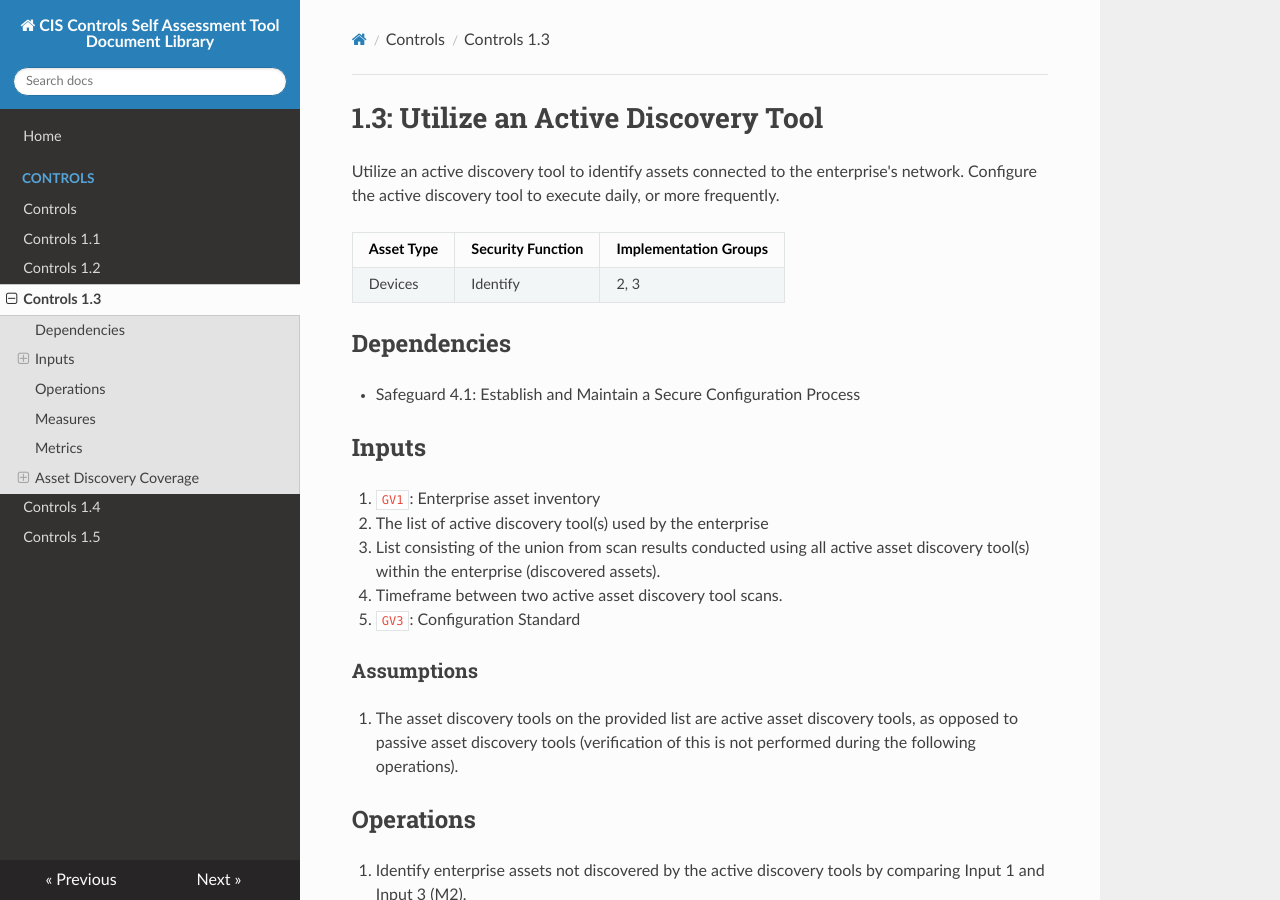
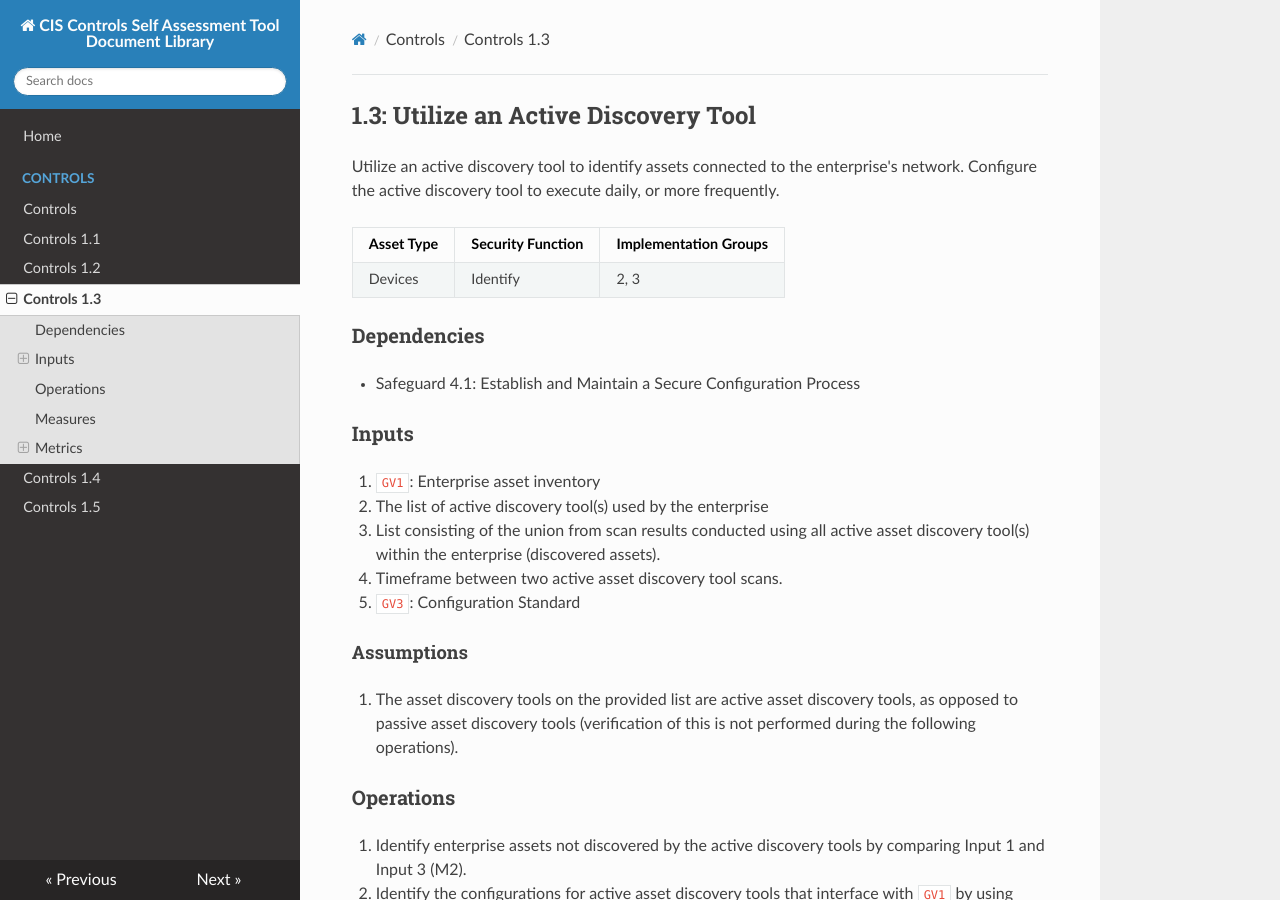
Before and after one commit to pswens/ControlsAssessmentSpecifications, an MkDocs documentation site: the page built from docs/source/control-1.3.md, in a window 1280 px wide and 900 px high. Built offline with MkDocs 1.6.1, drawn with Linux system fonts in a browser that asks for light colours; nearby versions of some CDN libraries.

Commit message:
Update control-1.3.md

```diff
--- a/docs/source/control-1.3.md
+++ b/docs/source/control-1.3.md
@@ -1,4 +1,4 @@
-# 1.3: Utilize an Active Discovery Tool
+## 1.3: Utilize an Active Discovery Tool
 
 Utilize an active discovery tool to identify assets connected to the
 enterprise's network. Configure the active discovery tool to execute
@@ -8,11 +8,11 @@ Asset Type | Security Function | Implementation Groups
 ------------ | ------------- | ------------
 Devices | Identify | 2, 3
 
-## Dependencies
+### Dependencies
 
 -   Safeguard 4.1: Establish and Maintain a Secure Configuration Process
 
-## Inputs
+### Inputs
 
 1.  `GV1`: Enterprise asset inventory
 2.  The list of active discovery tool(s) used by the enterprise
@@ -22,14 +22,14 @@ Devices | Identify | 2, 3
 4.  Timeframe between two active asset discovery tool scans.
 5.  `GV3`: Configuration Standard
 
-### Assumptions
+#### Assumptions
 
 1.  The asset discovery tools on the provided list are active asset
     discovery tools, as opposed to passive asset discovery tools
     (verification of this is not performed during the following
     operations).
 
-## Operations
+### Operations
 
 1.  Identify enterprise assets not discovered by the active discovery
     tools by comparing Input 1 and Input 3 (M2).
@@ -42,7 +42,7 @@ Devices | Identify | 2, 3
    2. Enumerate those that are not compliant (M4).
 
 
-## Measures
+### Measures
 
 -   M1 = Count of all discovered assets from Input 3
 -   M2 = Count of undiscovered assets
@@ -52,21 +52,21 @@ Devices | Identify | 2, 3
 -   M6 = Count of `GV1`
 -   M7 = Timeframe in hours for Input 4
 
-## Metrics
+### Metrics
 
 -   If M7 is greater than 24 hours, then this safeguard is measured at a
     0 and receives a failing score. The other metrics don\'t apply.
 -   If M5 is 0, then this safeguard is measured at a 0 and receives a
     failing score. The other metrics don\'t apply.
 
-## Asset Discovery Coverage
+#### Asset Discovery Coverage
 
 | Metric              | Asset Discovery Coverage                  |
 |:--------------------|:-----------------------------------------:|
 | Calculation         | `M1 / M6`                                 |
 
 
-### Tool Compliance Ratio
+#### Tool Compliance Ratio
 
 | Metric          | Tool Compliance Ratio |
 |:---------------:|:---------------------:|
```
